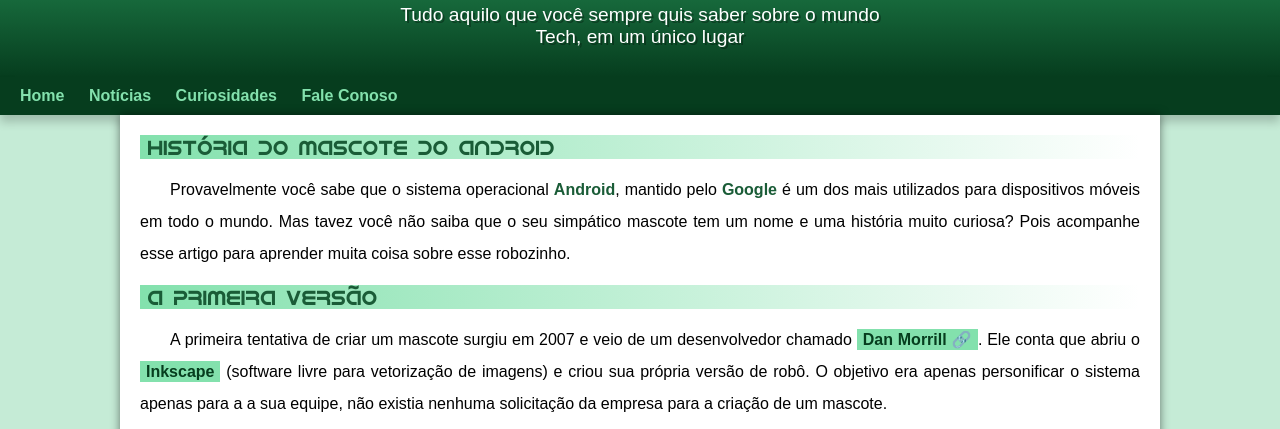
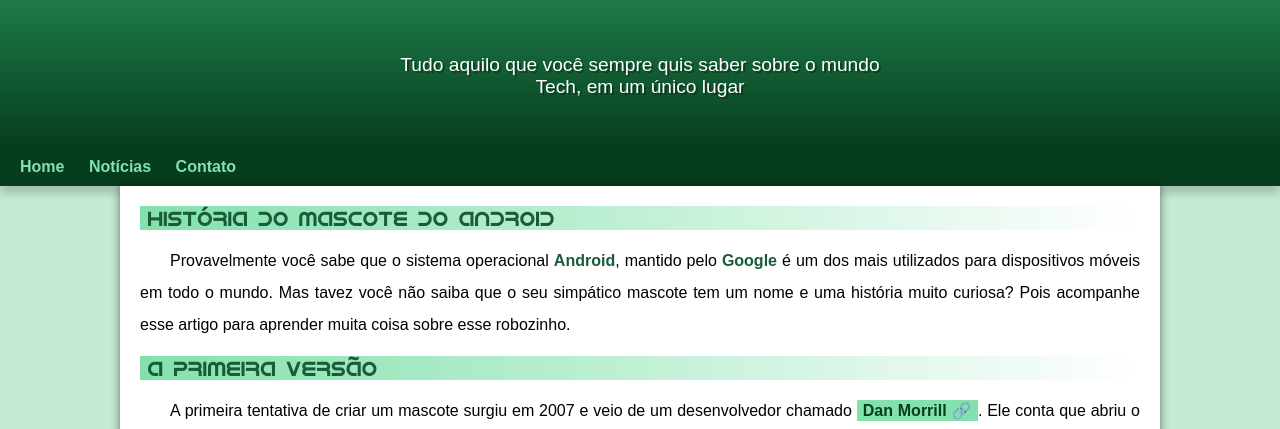
Before and after one commit to Matheus-Yano/projeto-android, a plain HTML site: page index.html in a window 1280 px wide. Shown: the part 113-542 px from the top of the page. Drawn offline with Linux system fonts and the light colour scheme.

Commit message:
problema de padding corrigido

```diff
--- a/estilo/style.css
+++ b/estilo/style.css
@@ -56,7 +56,7 @@ header > p {
   color: white;
   max-width: 500px;
   margin: auto;
-  margin-bottom: 30px;
+  padding: 50px;
   text-shadow: 2px 2px 0px rgba(0, 0, 0, 0.315);
 }
 
--- a/index.html
+++ b/index.html
@@ -18,8 +18,7 @@
     <nav>
       <a href="#">Home</a>
       <a href="#">Notícias</a>
-      <a href="#">Curiosidades</a>
-      <a href="#">Fale Conoso</a>
+      <a href="#">Contato</a>
     </nav>
     <main>
       <article>
```
